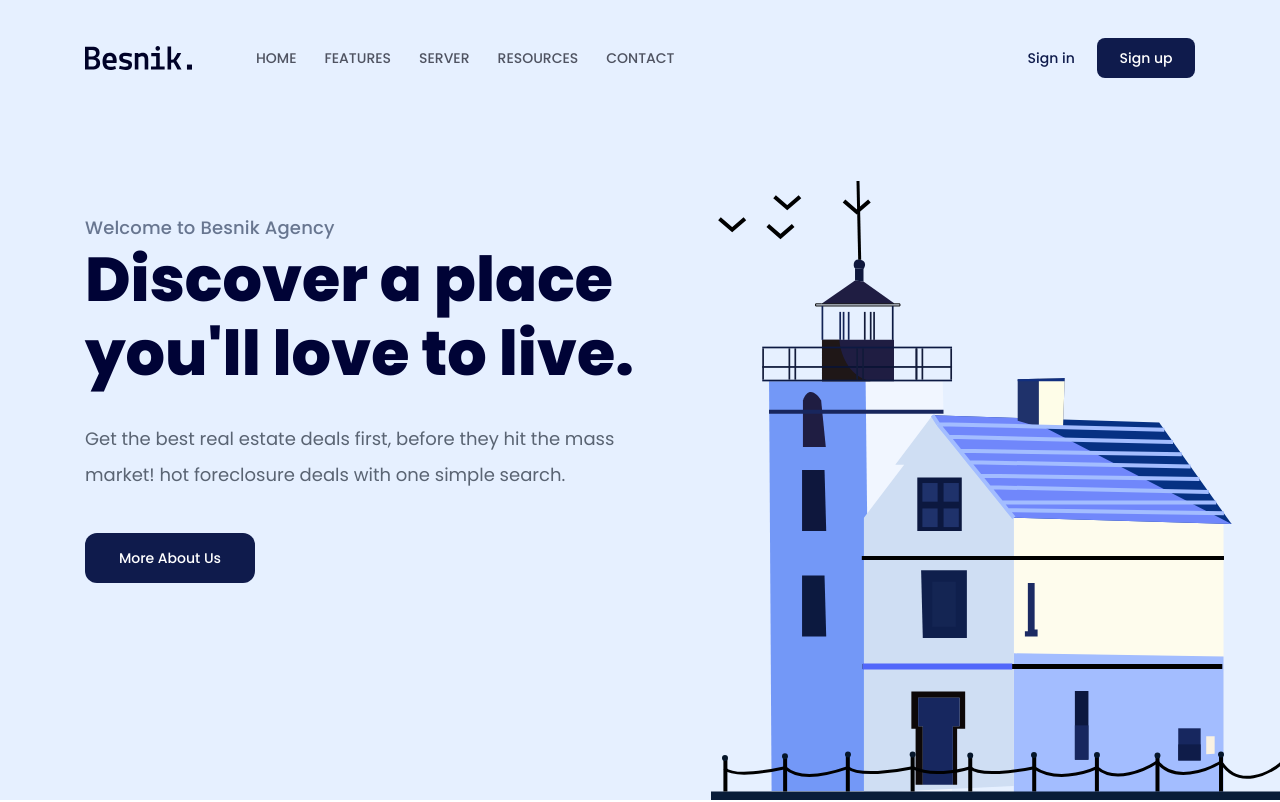
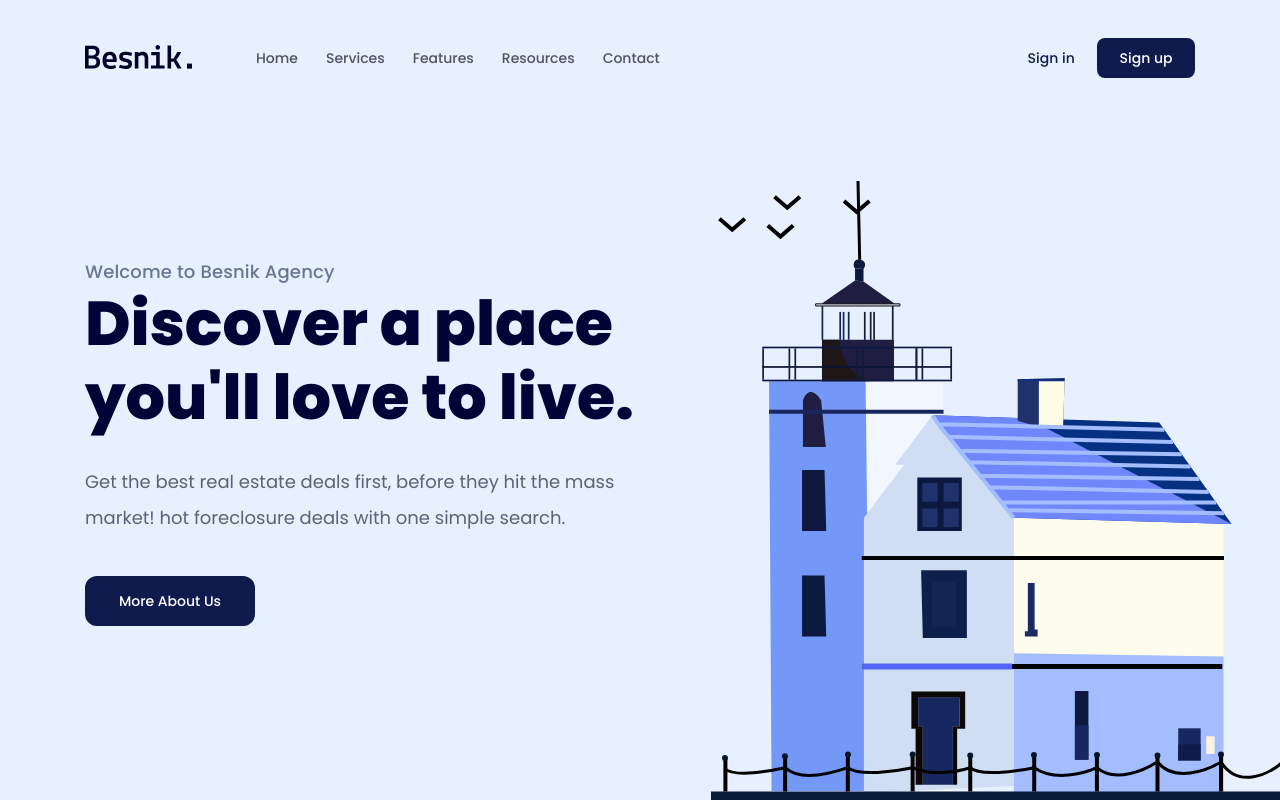
Before and after one commit to dat-th23/F8-Project-Besnik, a plain HTML site: page index.html in a window 1280 px wide. Shown: the top 802 px of the page. Drawn offline with Linux system fonts and the light colour scheme.

Commit message:
căn giữa nội dung Hero

```diff
--- a/assets/css/styles.css
+++ b/assets/css/styles.css
@@ -3,6 +3,10 @@
 }
 :root {
   --primary-color: #0f1b4c;
+}
+html,
+body {
+  scroll-behavior: smooth;
 }
 
 html {
@@ -70,6 +74,7 @@ body {
   height: calc(100vh - 90px);
   display: flex;
   flex-direction: column;
+  justify-content: center;
 }
 
 .navbar {
@@ -110,15 +115,11 @@ body {
   border-radius: 8px;
 }
 
-.hero {
-  margin-top: 130px;
-}
-
-.hero .info {
+.hero-wrap .info {
   width: 50.4%;
 }
 
-.hero .sub-title {
+.hero-wrap .sub-title {
   color: #687690;
   font-size: 1.8rem;
   line-height: 1.5rem;
@@ -126,7 +127,7 @@ body {
   letter-spacing: 0.18px;
 }
 
-.hero .tittle {
+.hero-wrap .tittle {
   color: #000336;
   font-size: 6.2rem;
   font-weight: 700;
@@ -134,7 +135,7 @@ body {
   margin-top: 8px;
 }
 
-.hero .desc {
+.hero-wrap .desc {
   margin-top: 30px;
   color: #5a6473;
   font-size: 1.8rem;
@@ -142,12 +143,12 @@ body {
   line-height: 2;
 }
 
-.hero .hero-cta {
+.hero-wrap .hero-cta {
   margin-top: 40px;
   min-width: 170px;
 }
 
-.hero .hero-img {
+.hero-wrap .hero-img {
   position: absolute;
   right: calc((100vw - 1110px) / 2 - 100px);
   bottom: 0;
--- a/index.html
+++ b/index.html
@@ -24,14 +24,14 @@
             <div class="content">
                 <nav class="navbar">
                     <!-- Logo -->
-                    <img src="./assets/images/logo.svg" alt="Besnik.">
+                    <a href="#"><img src="./assets/images/logo.svg" alt="Besnik."></a>
                     <!-- Navigation -->
                     <ul>
-                        <li><a href="#!">HOME</a></li>
-                        <li><a href="#!">FEATURES</a></li>
-                        <li><a href="#!">SERVER</a></li>
-                        <li><a href="#!">RESOURCES</a></li>
-                        <li><a href="#!">CONTACT</a></li>
+                        <li><a href="#">Home</a></li>
+                        <li><a href="#services">Services</a></li>
+                        <li><a href="#featured">Features</a></li>
+                        <li><a href="#resources">Resources</a></li>
+                        <li><a href="#contact">Contact</a></li>
                     </ul>
                     <!-- Action -->
                     <div class="actions">
@@ -96,7 +96,7 @@
         </div>
 
         <!-- Guides -->
-        <div class="guides">
+        <div id="services" class="guides">
             <div class="content">
                 <h2 class="sub-title">How its works?</h2>
                 <p class="desc">Everything you need to know when you're looking to buy, rent, or sell - all in one
@@ -138,7 +138,7 @@
         </div>
 
         <!-- Featured -->
-        <div class="featured">
+        <div id="featured" class="featured">
             <div class="content">
                 <header>
                     <h2 class="sub-title">Featured Properties</h2>
@@ -231,7 +231,7 @@
         </div>
 
         <!-- Stats -->
-        <div class="stats">
+        <div id="resources" class="stats">
             <div class="content">
                 <div class="row">
                     <div class="img-block">
@@ -305,7 +305,7 @@
         </div>
 
         <!-- Subscription -->
-        <div class="subscription">
+        <div id="contact" class="subscription">
             <div class="content">
                 <div class="body">
                     <div class="info">
@@ -395,7 +395,7 @@
                     </div>
                 </div>
                 <div class="row row-bottom">
-                    <img src="./assets/images/logo.svg" alt="" class="logo">
+                    <a href="#"><img src="./assets/images/logo.svg" alt="" class="logo"></a>
                     <p class="copy-right">Copyright 2020.com, All rights reserved.</p>
                 </div>
             </div>
```
